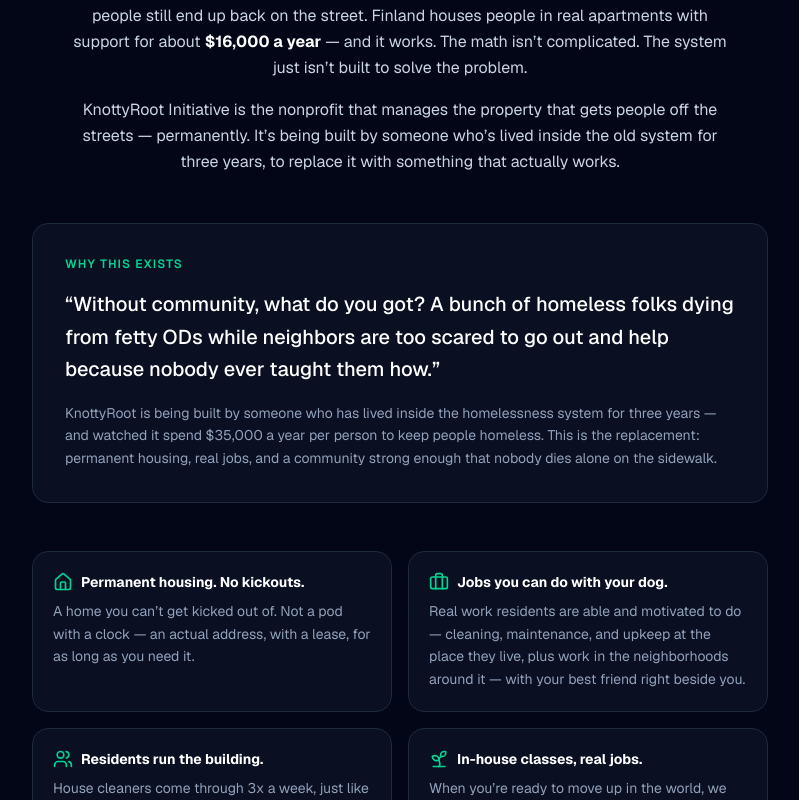
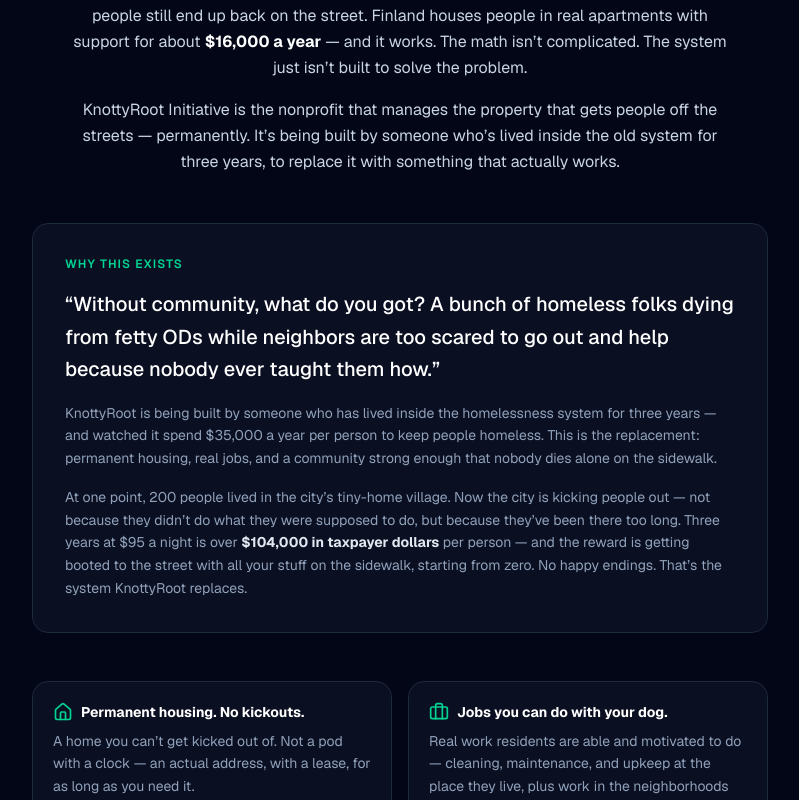
Before and after one commit to frac1ur3d-hash/brand-vault, a Next.js app: page /knottyroot in a window 1280 px wide. Shown: the part 403-1203 px from the top of the page, without its empty margins (240-1039 px from the left). Built offline with nearby package versions, Linux system fonts and the light colour scheme.

Commit message:
KnottyRoot: 200 residents, $104K figure, kicked out for staying too long

```diff
--- a/app/knottyroot/page.tsx
+++ b/app/knottyroot/page.tsx
@@ -81,6 +81,14 @@
           This is the replacement: permanent housing, real jobs, and a community strong enough
           that nobody dies alone on the sidewalk.
         </p>
+        <p className="text-sm text-slate-400 leading-relaxed">
+          At one point, 200 people lived in the city’s tiny-home village. Now the city is kicking
+          people out — not because they didn’t do what they were supposed to do, but because
+          they’ve been there too long. Three years at $95 a night is over{' '}
+          <strong className="text-slate-200">$104,000 in taxpayer dollars</strong> per person —
+          and the reward is getting booted to the street with all your stuff on the sidewalk,
+          starting from zero. No happy endings. That’s the system KnottyRoot replaces.
+        </p>
       </div>
 
       <div className="grid gap-4 sm:grid-cols-2">
```
